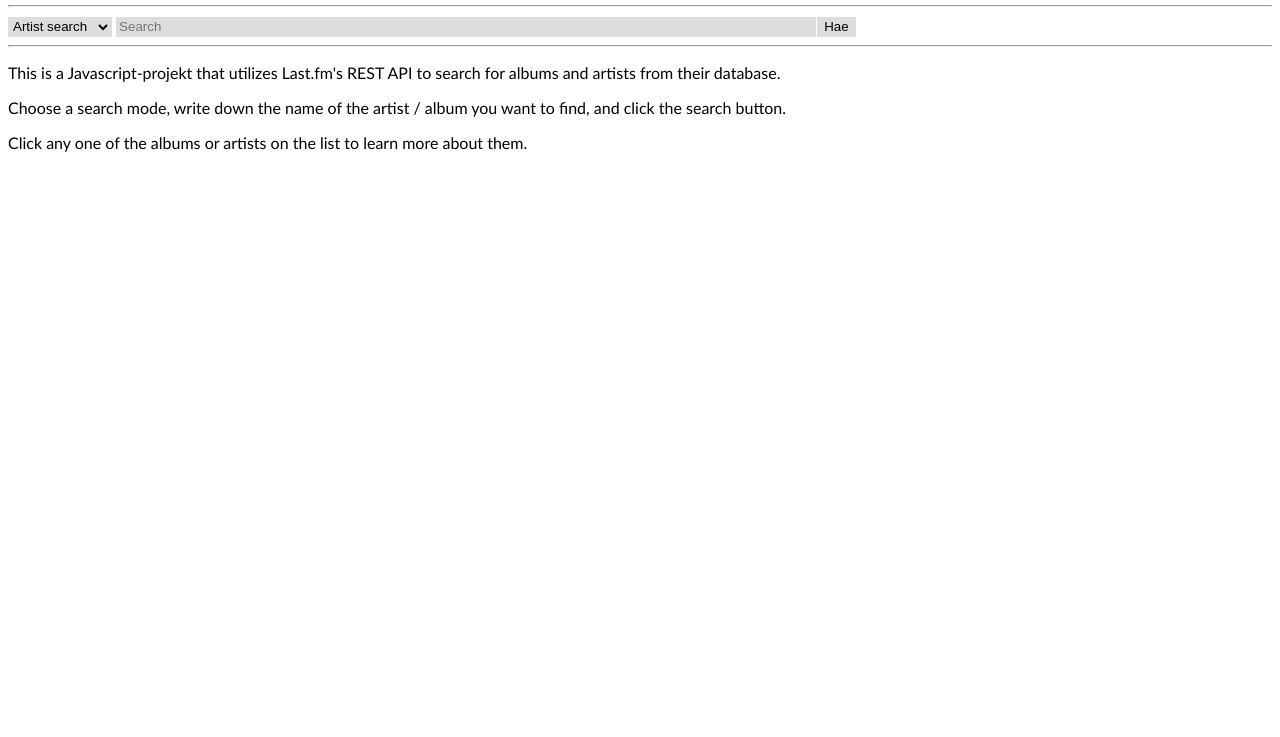
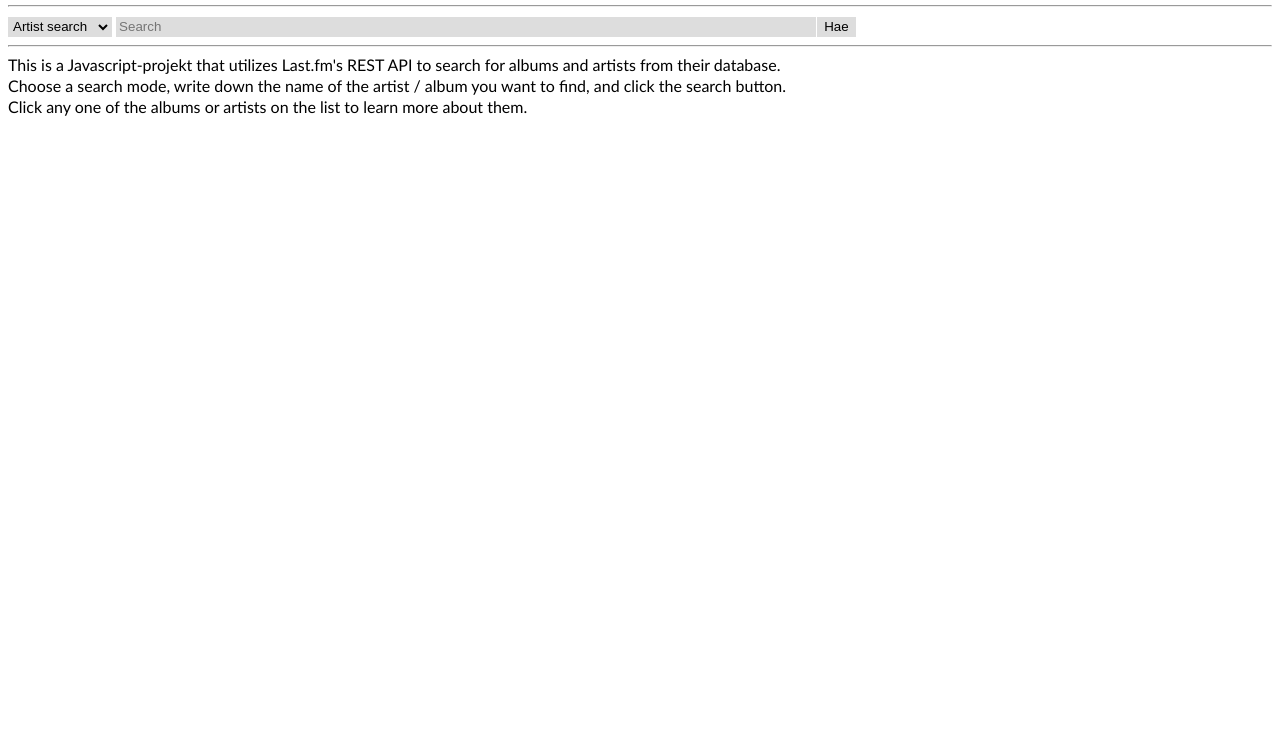
Before and after one commit to hajikai/AJAX-Projekti, a plain HTML site: page index.html in a window 1280 px wide. Shown: the part 63-800 px from the top of the page. Drawn offline with Linux system fonts and the light colour scheme.

Commit message:
Update index.css

```diff
--- a/index.css
+++ b/index.css
@@ -75,8 +75,8 @@ img {
     vertical-align: middle;
   }
 
-.expain {
-  line-height: 1;
+.explain {
+  line-height: 0.3;
 }
 
 .kuva {
```
